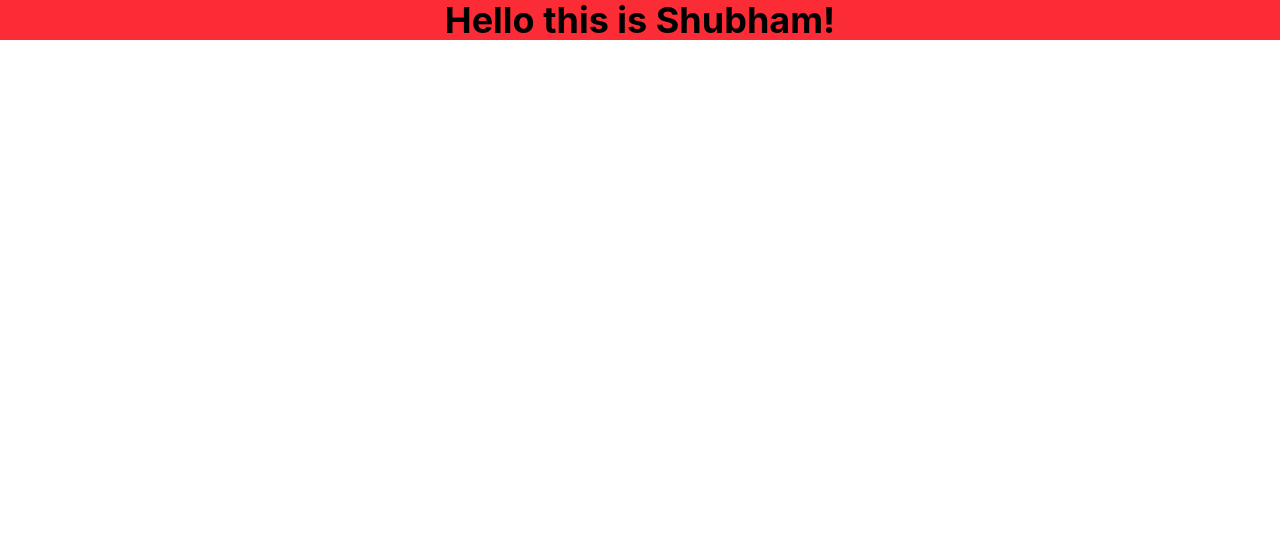
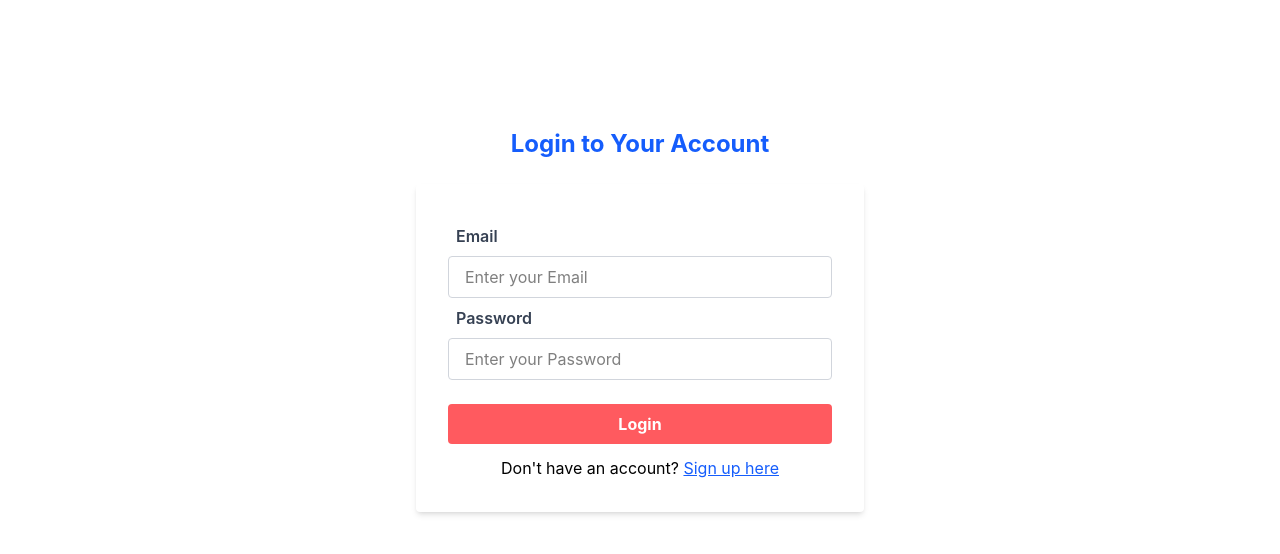
Before and after one commit to shubhambatwal01/SmartStay, a React app in the folder frontend/: page /login in a window 1280 px wide. Shown: the top 554 px of the page. Built offline with nearby package versions, Linux system fonts and the light colour scheme; the HTML template or start-up script is replaced by a standard one.

Commit message:
login route implemented

```diff
--- a/frontend/pages/Login.jsx
+++ b/frontend/pages/Login.jsx
@@ -1,8 +1,8 @@
 import { useState } from "react";
 import { Link, useNavigate } from "react-router-dom";
-import axios from "../api/axios";
-import Navbar from "../components/Navbar";
-import Footer from "../components/Footer";
+import axios from "axios";
+// import Navbar from "../components/Navbar";
+// import Footer from "../components/Footer";
 import ErrorMessage from "../components/ErrorMessage";
 
 function Login() {
@@ -49,7 +49,7 @@
 
   return (
     <>
-      <Navbar />
+      {/* <Navbar /> */}
 
       <main className="min-h-screen mt-32">
         {/* Heading */}
@@ -124,7 +124,7 @@
         </div>
       </main>
 
-      <Footer />
+      {/* <Footer /> */}
     </>
   );
 }
--- a/frontend/src/App.jsx
+++ b/frontend/src/App.jsx
@@ -1,8 +1,13 @@
+import { BrowserRouter, Routes, Route } from "react-router-dom";
+import Login from "../pages/Login";
+
 function App() {
   return (
-    <>
-      <center className="text-4xl font-bold bg-red-500">Hello this is Shubham!</center>
-    </>
+    <BrowserRouter>
+      <Routes>
+        <Route path="/login" element={<Login />} />
+      </Routes>
+    </BrowserRouter>
   );
 }
 
```
